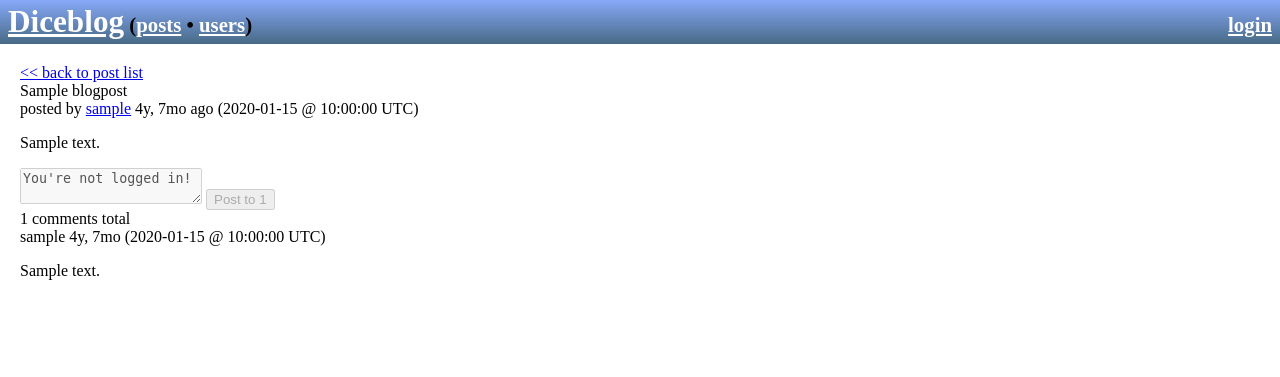
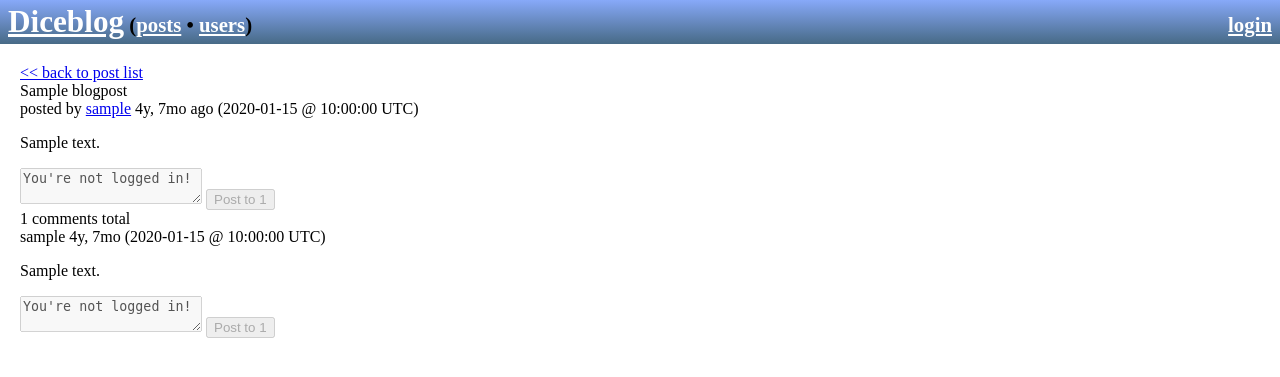
Before and after one commit to resampled/dice, a Django app: page /post/1/1/ in a window 1280 px wide. Shown: the top 377 px of the page. Run offline with Django 5.2, Linux system fonts and the light colour scheme; tables that the repository leaves empty hold one stand-in row (values such as "Sample post").

Commit message:
finally get replies to work
now apply these changes (don't merge) to main.

```diff
--- a/diceblog/blog/models.py
+++ b/diceblog/blog/models.py
@@ -42,12 +42,16 @@ class BlogComment(models.Model):
     assigned_post = models.ForeignKey('BlogPost',on_delete=models.CASCADE, null=True)
     author = models.ForeignKey('BlogUser',on_delete=models.RESTRICT, null=True)
     # let's try out this one soon...
-    #parent = models.ForeignKey('BlogComment',on_delete=models.CASCADE, null=True)
+    parent = models.ForeignKey('BlogComment',on_delete=models.CASCADE, null=True)
     content = models.TextField(max_length=comment_max)
     order = models.DateTimeField(default=make_order)
     id = models.SlugField(unique=True,primary_key=True,default=make_id(18))
+    # THIS IS WHAT CAUSED THE BUG... Put this back on the original solution on main
     def create(assigned_post,author,content):
         return BlogComment(assigned_post=assigned_post,author=author,content=content,order=make_order(),id=make_id(18))
+    def create_reply(assigned_post,author,parent,content):
+        return BlogComment(assigned_post=assigned_post,author=author,parent=parent,content=content,order=make_order(),id=make_id(18))
+
     def __str__(self):
         return self.content[:90]
     class Meta:
--- a/diceblog/blog/templates/blog/blogpost_detail.html
+++ b/diceblog/blog/templates/blog/blogpost_detail.html
@@ -39,6 +39,19 @@
             <span class="cmt-longdt">({{ cmt.order|date:"Y-m-d @ G:i:s" }} UTC)</span>
         </div>
         <p class="cmt-full">{{ cmt.content }}</p>
+{% if user.is_authenticated %}
+        <div class="cmt-re">
+        <form method="post">
+            {% csrf_token %}
+            <textarea name="content"></textarea>
+            <input name="parent" hidden value="{{ cmt.id }}">
+            <input type="submit" name="replysubmit" value="Post to {{ blogpost.id }}">
+        </form>
+{% else %}
+            <textarea disabled>You're not logged in!</textarea>
+            <input type="submit" disabled value="Post to {{ blogpost.id }}">
+        </div>
+{% endif %}
     </div>
     {% endfor %}
 </div>
--- a/diceblog/blog/views.py
+++ b/diceblog/blog/views.py
@@ -8,7 +8,7 @@ from .models import BlogPost, BlogUser, BlogComment
 from django.contrib.auth.decorators import login_required
 from django.contrib.auth.mixins import LoginRequiredMixin
 from django.contrib.auth import get_user_model
-from django.shortcuts import render
+from django.shortcuts import render, get_object_or_404
 from django.http import HttpResponseRedirect, HttpResponse
 from nanoid import generate
 
@@ -45,6 +45,19 @@ class PostDetailView(generic.DetailView):
                         assigned_post=self.get_object(),
                         author=self.request.user,
                         content=request.POST["content"],
+                    )
+                    # detect whitespace only comment
+                    if cmt.content == "" or re.match(r"^\s+$", cmt.content):
+                        return HttpResponseRedirect("")
+                    # approve
+                    cmt.save()
+                    return HttpResponseRedirect("")
+                elif 'replysubmit' in request.POST:
+                    cmt = BlogComment.create_reply(
+                        assigned_post=self.get_object(),
+                        author=self.request.user,
+                        content=request.POST["content"],
+                        parent=get_object_or_404(BlogComment,pk=request.POST.get('parent',0)),
                     )
                     # detect whitespace only comment
                     if cmt.content == "" or re.match(r"^\s+$", cmt.content):
```
Also changed, not shown: diceblog/blog/migrations/0012_alter_blogpost_options_blogcomment_parent_and_more.py (added), diceblog/blog/migrations/0013_alter_blogcomment_id_alter_blogpost_id.py (added).
